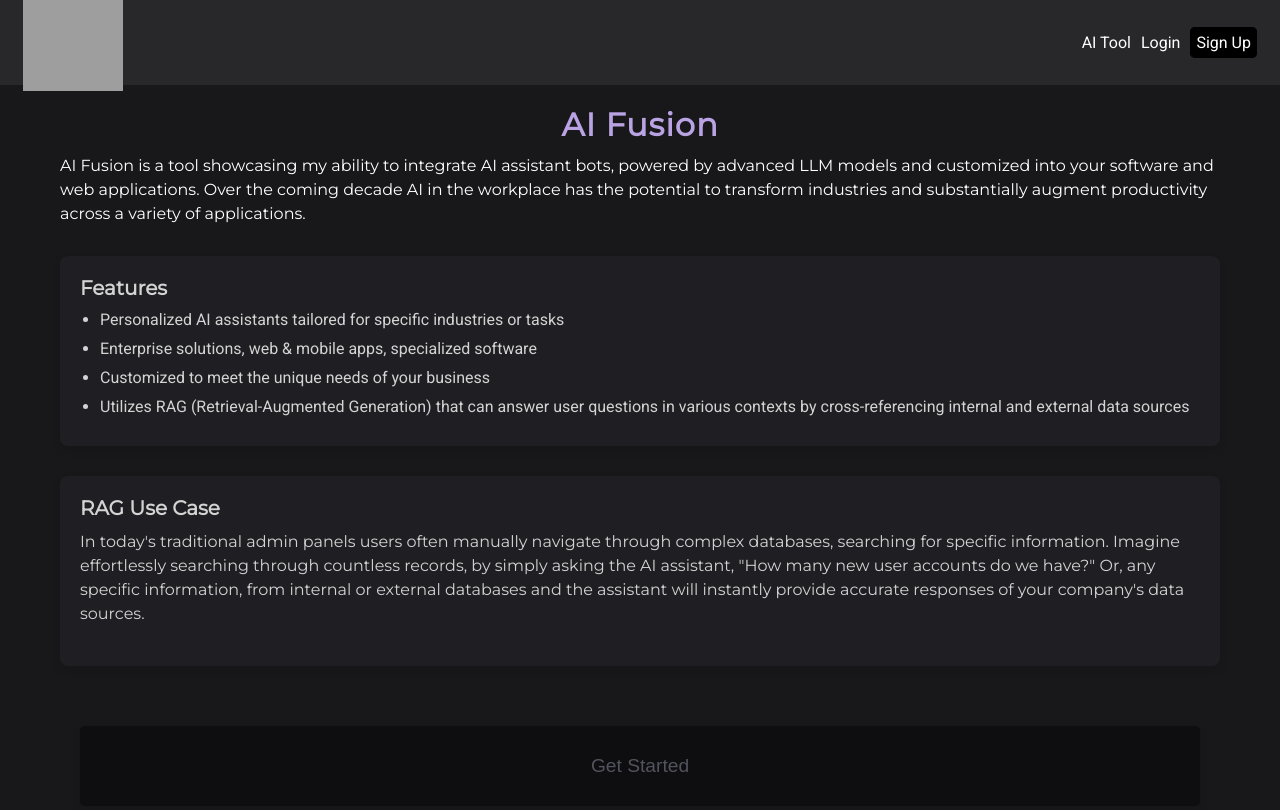
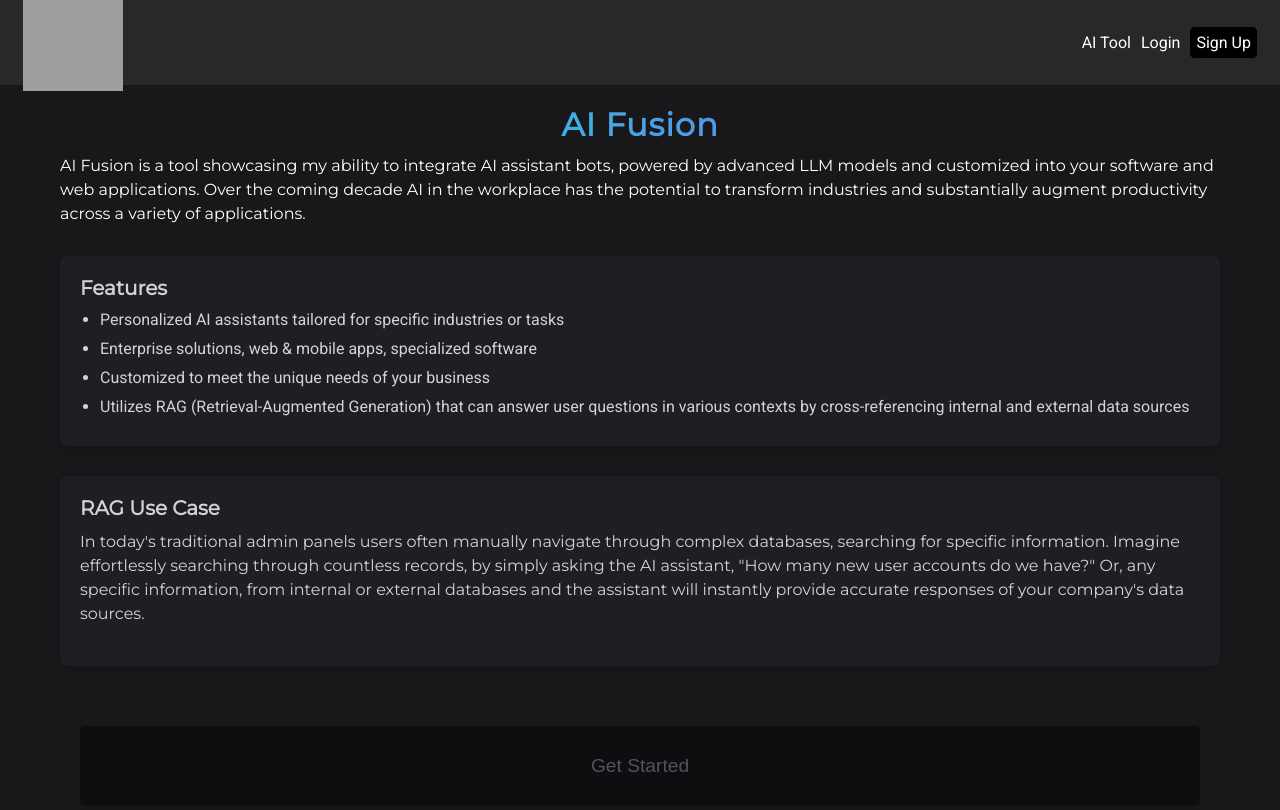
Before and after one commit to gitlaws/AI-Fusion, an Angular app: page /home in a window 1280 px wide. Shown: the top 810 px of the page. Built offline with nearby package versions, Linux system fonts and the light colour scheme; grey boxes are pictures that could not be loaded.

Commit message:
home updates

```diff
--- a/src/app/common/home/home.component.html
+++ b/src/app/common/home/home.component.html
@@ -1,7 +1,7 @@
 <div class="wrapper">
   <div class="intro-container">
     <header>
-      <h1>AI Fusion</h1>
+      <h1 class="gradient-text">AI Fusion</h1>
       <p>
         AI Fusion is a tool showcasing my ability to integrate AI assistant
         bots, powered by advanced LLM models and customized into your software
--- a/src/app/common/home/home.component.scss
+++ b/src/app/common/home/home.component.scss
@@ -6,6 +6,11 @@ $color-text: #ffffff;
 $color-background: #1f1f23;
 $color-accent: #f0f0f0;
 $background-color: #18181b;
+
+$gradient-purple-dark: linear-gradient(90deg, #9146ff, #6441a5);
+$gradient-light-purple: linear-gradient(90deg, #b9a3e3, #9146ff);
+$gradient-pink-purple: linear-gradient(90deg, #ff9eed, #9146ff);
+$gradient-aqua-purple: linear-gradient(90deg, #00ffcc, #9146ff);
 
 // Variables for spacing
 $margin-small: 10px;
@@ -58,9 +63,16 @@ $font-secondary: "Montserrat", sans-serif;
     header {
       text-align: left;
 
+      .gradient-text {
+        background: linear-gradient(90deg, #00ffcc, #9146ff);
+        -webkit-background-clip: text;
+        -webkit-text-fill-color: transparent;
+      }
+
       h1 {
         text-align: center;
-        color: #b9a3e3;
+        // color: #b9a3e3;
+        // background: linear-gradient(to right, #b9a3e3, #20b2aa);
         font-size: $font-size-large;
         margin-bottom: $margin-small;
         font-weight: bold;
@@ -171,6 +183,7 @@ $font-secondary: "Montserrat", sans-serif;
         margin-top: $margin-small;
         @include padding($margin-small $margin-medium);
         background-color: $btn-color-primary;
+        // background: $gradient-pink-purple;
         color: #53535f;
         border: none;
         width: 100%;
```
